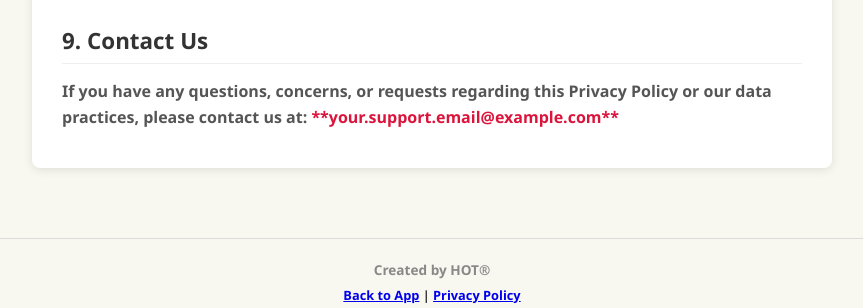
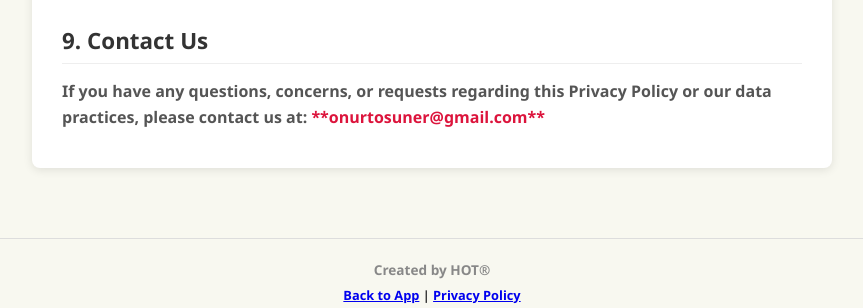
Before and after one commit to azazel1805/adai, a Flask app: page /privacy in a window 1280 px wide. Shown: the part 3858-4166 px from the top of the page, without its empty margins (208-1071 px from the left). Run offline with Flask 2, Linux system fonts and the light colour scheme.

Commit message:
Update privacy.html

```diff
--- a/templates/privacy.html
+++ b/templates/privacy.html
@@ -178,7 +178,7 @@
 
         <h2>9. Contact Us</h2>
 
-        <p>If you have any questions, concerns, or requests regarding this Privacy Policy or our data practices, please contact us at: <a href="mailto:onurtosuner@gmail.com">**your.support.email@example.com**</a></p>
+        <p>If you have any questions, concerns, or requests regarding this Privacy Policy or our data practices, please contact us at: <a href="mailto:onurtosuner@gmail.com">**onurtosuner@gmail.com**</a></p>
 
     </div> <!-- End privacy-container -->
 
```
